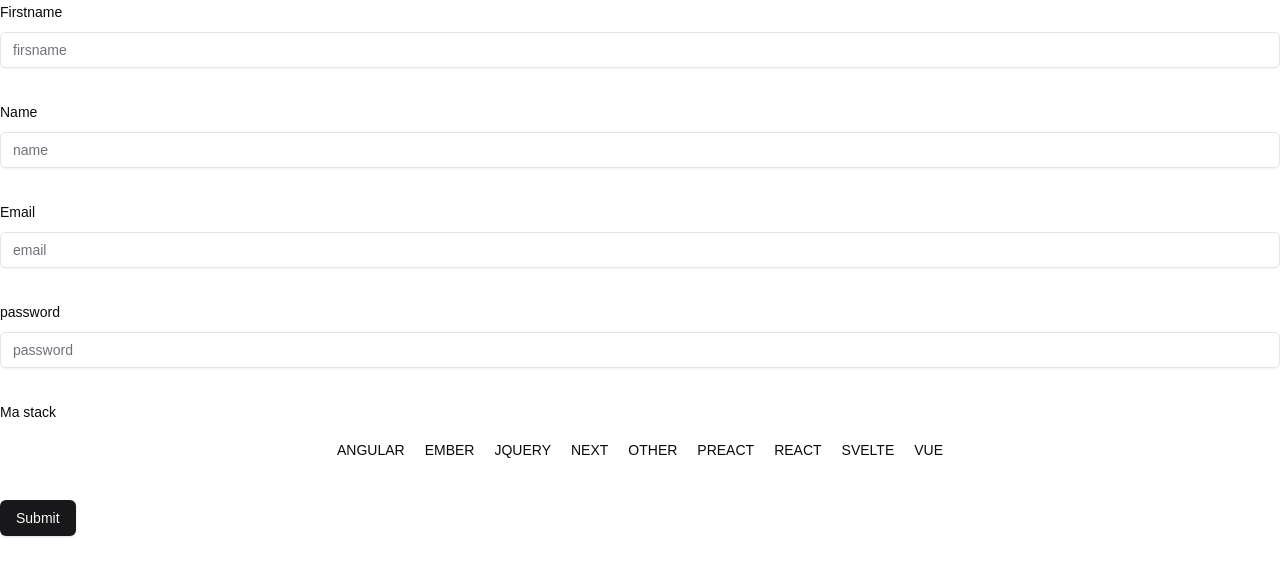
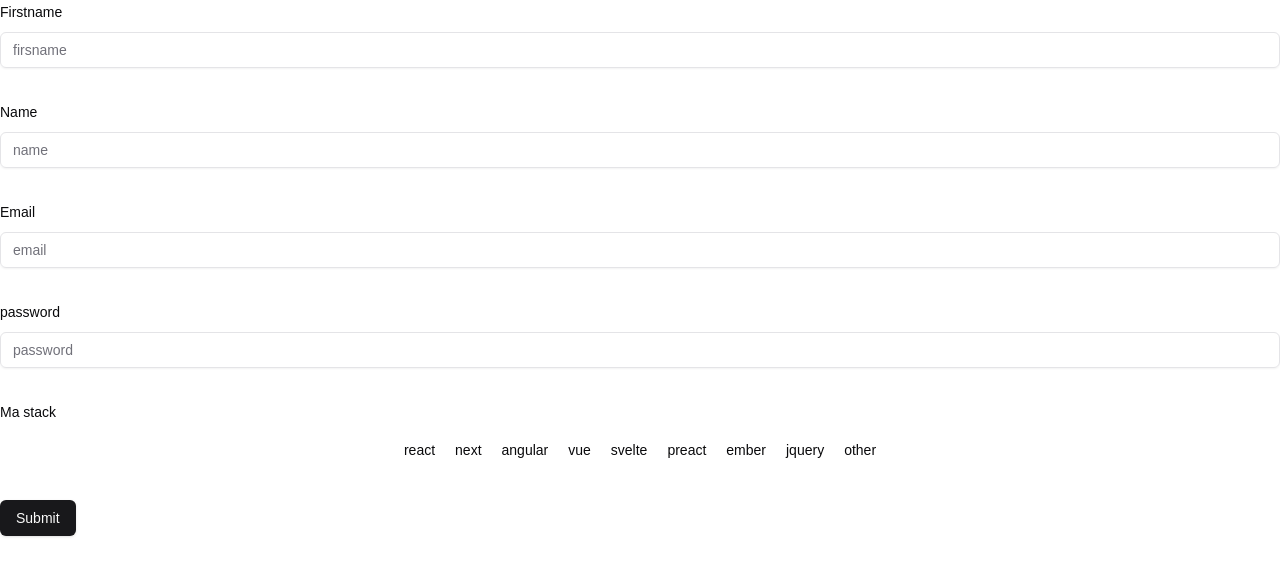
Before and after one commit to CyrilleBurtin/frontend, a Next.js app: page /inscription in a window 1280 px wide. Shown: the top 576 px of the page. Built offline with nearby package versions, Linux system fonts and the light colour scheme.

Commit message:
[FEAT] fix z validation

```diff
--- a/src/constants/stack.js
+++ /dev/null
@@ -1,11 +0,0 @@
-export const STACK = {
-  ANGULAR: 'ANGULAR',
-  EMBER: 'EMBER',
-  JQUERY: 'JQUERY',
-  NEXT: 'NEXT',
-  OTHER: 'OTHER',
-  PREACT: 'PREACT',
-  REACT: 'REACT',
-  SVELTE: 'SVELTE',
-  VUE: 'VUE',
-};
--- /dev/null
+++ b/src/constants/stack.ts
@@ -0,0 +1,11 @@
+export const STACK = [
+  'react',
+  'next',
+  'angular',
+  'vue',
+  'svelte',
+  'preact',
+  'ember',
+  'jquery',
+  'other',
+] as const;
--- a/src/features/user/components/UserRegistrationForm/UserRegistrationForm.tsx
+++ b/src/features/user/components/UserRegistrationForm/UserRegistrationForm.tsx
@@ -105,7 +105,7 @@ const UserRegistrationForm = () => {
                     field.onChange(value);
                   }}
                 >
-                  {Object.values(STACK).map((stack) => (
+                  {STACK.map((stack) => (
                     <ToggleGroupItem key={stack} value={stack}>
                       {stack}
                     </ToggleGroupItem>
```
